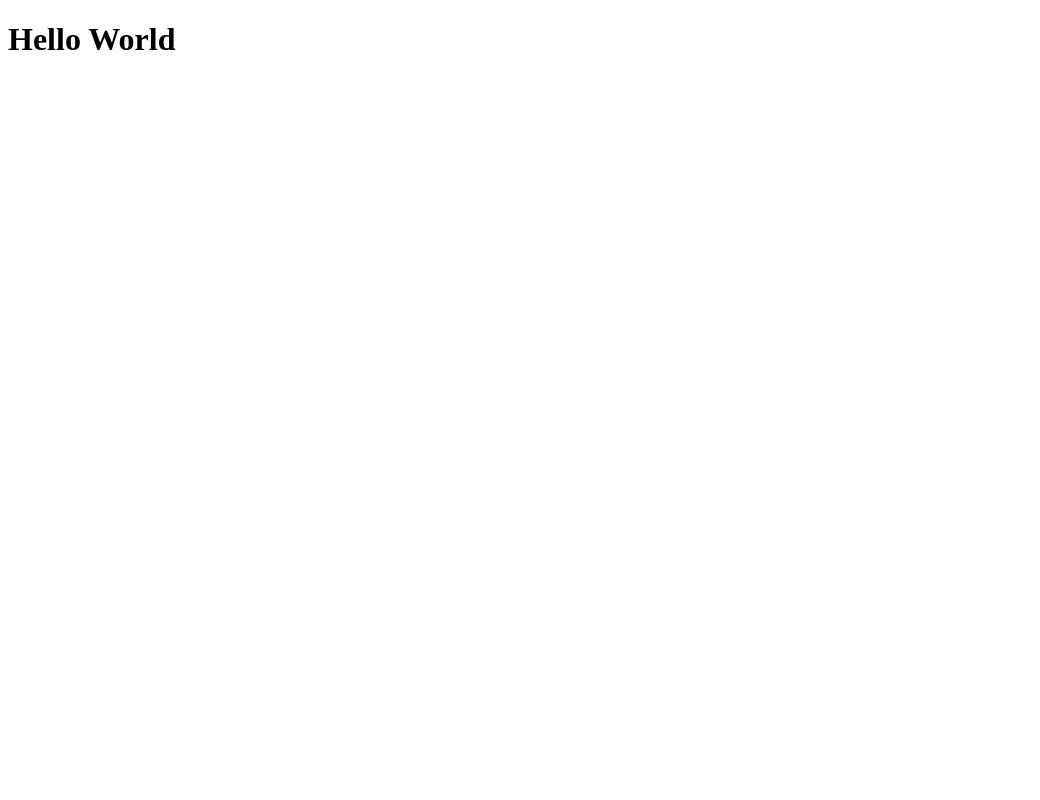
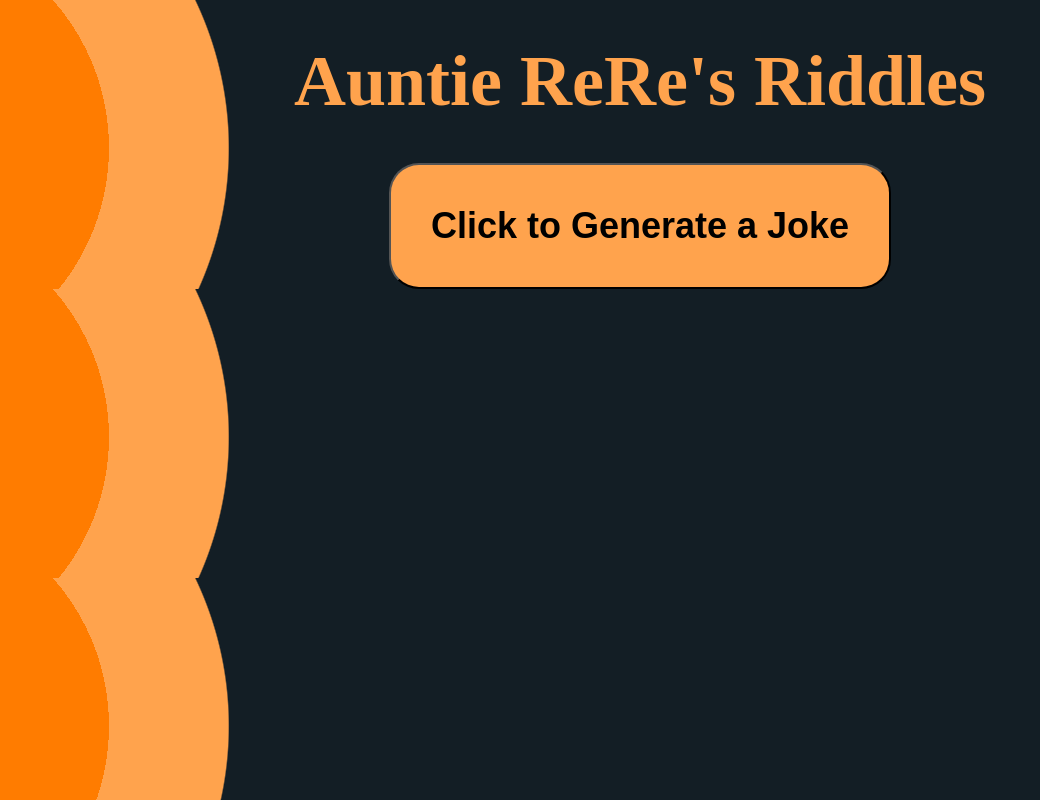
Before and after one commit to mcamper/Joke_Generator, a plain HTML site: page index.html in a window 1280 px wide. Shown: the whole page, without its empty margins (0-1040 px from the left). Drawn offline with nearby package versions, Linux system fonts and the light colour scheme.

Commit message:
Style landing page

```diff
--- a/index.html
+++ b/index.html
@@ -8,7 +8,8 @@
     <title>Joke Generator</title>
 </head>
 <body>
-    <h1>Hello World</h1>
+    <h1>Auntie ReRe's Riddles</h1>
+    <button class="joke-generator">Click to Generate a Joke</button>
 </body>
 <script src="src/src.js"></script>
 </html>
--- a/src/src.js
+++ b/src/src.js
@@ -0,0 +1,5 @@
+
+new Typewriter('#typewriter', {
+  strings: "Click to Generate a Joke",
+  autoStart: true,
+});
--- a/src/styles.css
+++ b/src/styles.css
@@ -0,0 +1,28 @@
+* {
+    margin: 0 auto;
+    padding: 0;
+
+}
+body {
+    background: radial-gradient(circle at -8.9% 51.2%, rgb(255, 124, 0) 0%, rgb(255, 124, 0) 15.9%, rgb(255, 163, 77) 15.9%, rgb(255, 163, 77) 24.4%, rgb(19, 30, 37) 24.5%, rgb(19, 30, 37) 66%);
+}
+
+h1 {
+    color: #ffa34d;
+    text-align: center;
+    margin: 40px;
+    font-size: 72px;
+
+
+}
+.joke-generator {
+    display: block;
+    margin: 0 auto;
+    text-align: center;
+    padding: 40px;
+    border-radius: 30px;
+    font-size: 36px;
+    font-weight: bold;
+    background-color: #ffa34d;
+
+   }
```
